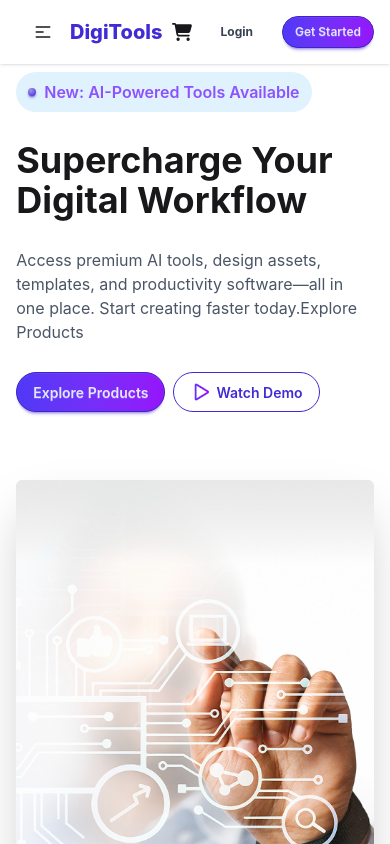
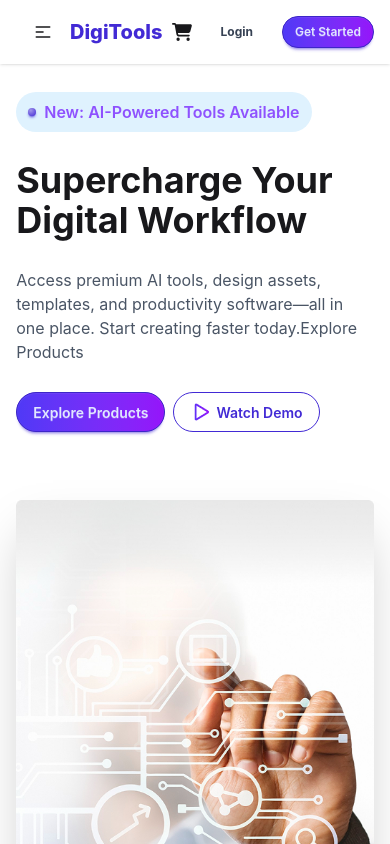
Before and after one commit to ProgramingWithArifin/digitools, a React (Vite) app: page / in a window 390 px wide. Shown: the top 844 px of the page. Built offline with nearby package versions, Linux system fonts and the light colour scheme.

Commit message:
banner responsive done

```diff
--- a/src/components/Banner.jsx
+++ b/src/components/Banner.jsx
@@ -2,8 +2,8 @@ import bannerpng from '../assets/banner.png'
 import playpng from '../assets/Play.png'
 const Banner = () => {
     return (
-        <div className='max-w-7xl mx-auto w-11/12 flex flex-col lg:flex-row justify-between items-center gap-17 py-10 pt-2'>
-            <div className="left space-y-7 flex-1">
+        <div className='max-w-7xl mx-auto w-11/12 flex flex-col md:flex-row justify-between items-center gap-17 py-10 pt-2'>
+            <div className="left space-y-7 flex-1 mt-5">
                 <div className=" text-violet-500 flex items-center gap-2 w-fit px-3 font-semibold bg-sky-100 p-2 rounded-3xl">
                     <div aria-label="status" className="status status-primary"></div>
                     <p>
```
